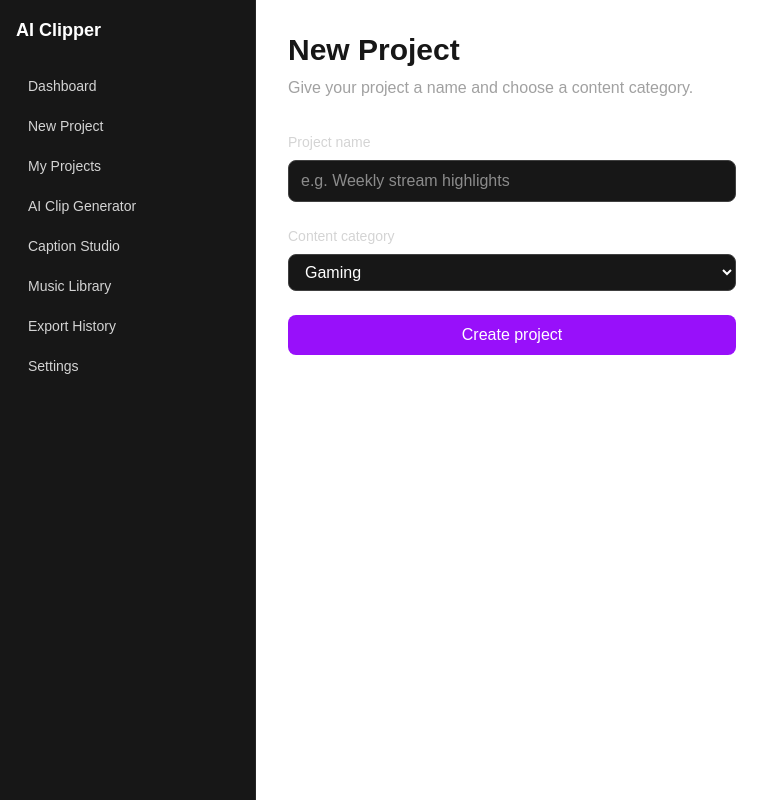
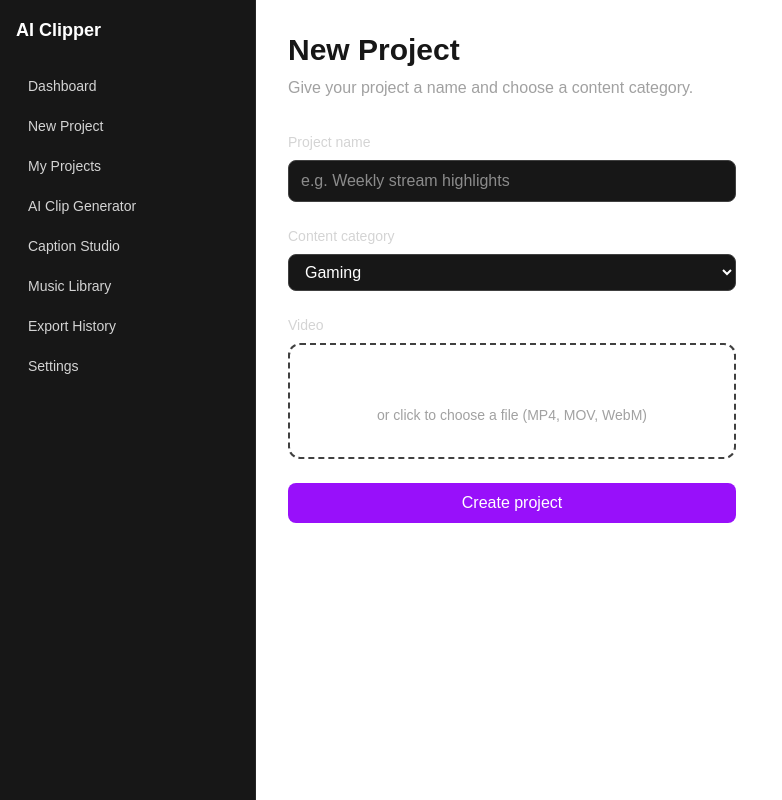
Before and after one commit to Pranav-pvs/ai-clipper, a Next.js app in the folder frontend/: page /projects/new in a window 1280 px wide. Shown: the whole page, without its empty margins (0-782 px from the left). Built offline with nearby package versions, Linux system fonts and the light colour scheme.

Commit message:
Add video upload dropzone to New Project form

```diff
--- a/frontend/src/app/projects/new/page.tsx
+++ b/frontend/src/app/projects/new/page.tsx
@@ -1,16 +1,18 @@
 "use client";
 
 import { useState } from "react";
+import VideoDropzone from "@/components/upload/VideoDropzone";
 
 const categories = ["Gaming", "Podcasts", "Cricket", "Other Sports", "Other"];
 
 export default function NewProjectPage() {
   const [name, setName] = useState("");
   const [category, setCategory] = useState(categories[0]);
+  const [videoFile, setVideoFile] = useState<File | null>(null);
 
   function handleSubmit(event: React.FormEvent<HTMLFormElement>) {
     event.preventDefault();
-    console.log("New project:", { name, category });
+    console.log("New project:", { name, category, file: videoFile?.name ?? null });
   }
 
   return (
@@ -48,6 +50,11 @@ export default function NewProjectPage() {
           </select>
         </label>
 
+        <div className="flex flex-col gap-2">
+          <span className="text-sm text-neutral-300">Video</span>
+          <VideoDropzone onFileSelected={setVideoFile} />
+        </div>
+
         <button
           type="submit"
           className="rounded-lg bg-purple-600 px-4 py-2 font-medium text-white hover:bg-purple-500"
--- /dev/null
+++ b/frontend/src/components/upload/VideoDropzone.tsx
@@ -0,0 +1,89 @@
+"use client";
+
+import { useRef, useState } from "react";
+
+const ACCEPTED_TYPES = ["video/mp4", "video/quicktime", "video/webm"];
+const MAX_FILE_SIZE_BYTES = 2 * 1024 * 1024 * 1024; // 2 GB
+
+function formatFileSize(bytes: number): string {
+  if (bytes < 1024 * 1024) return `${(bytes / 1024).toFixed(1)} KB`;
+  if (bytes < 1024 * 1024 * 1024) return `${(bytes / (1024 * 1024)).toFixed(1)} MB`;
+  return `${(bytes / (1024 * 1024 * 1024)).toFixed(2)} GB`;
+}
+
+type VideoDropzoneProps = {
+  onFileSelected: (file: File | null) => void;
+};
+
+export default function VideoDropzone({ onFileSelected }: VideoDropzoneProps) {
+  const inputRef = useRef<HTMLInputElement>(null);
+  const [isDragging, setIsDragging] = useState(false);
+  const [file, setFile] = useState<File | null>(null);
+  const [error, setError] = useState<string | null>(null);
+
+  function acceptFile(candidate: File | undefined) {
+    if (!candidate) return;
+
+    if (!ACCEPTED_TYPES.includes(candidate.type)) {
+      setError("Unsupported format. Please use MP4, MOV, or WebM.");
+      setFile(null);
+      onFileSelected(null);
+      return;
+    }
+
+    if (candidate.size > MAX_FILE_SIZE_BYTES) {
+      setError("File is too large. The maximum size is 2 GB.");
+      setFile(null);
+      onFileSelected(null);
+      return;
+    }
+
+    setError(null);
+    setFile(candidate);
+    onFileSelected(candidate);
+  }
+
+  function handleDrop(event: React.DragEvent<HTMLDivElement>) {
+    event.preventDefault();
+    setIsDragging(false);
+    acceptFile(event.dataTransfer.files[0]);
+  }
+
+  return (
+    <div className="flex flex-col gap-3">
+      <div
+        onClick={() => inputRef.current?.click()}
+        onDragOver={(e) => {
+          e.preventDefault();
+          setIsDragging(true);
+        }}
+        onDragLeave={() => setIsDragging(false)}
+        onDrop={handleDrop}
+        className={`cursor-pointer rounded-xl border-2 border-dashed p-8 text-center transition-colors ${
+          isDragging
+            ? "border-purple-500 bg-purple-950/30"
+            : "border-neutral-700 hover:border-neutral-500"
+        }`}
+      >
+        <p className="font-medium text-white">Drag and drop a video here</p>
+        <p className="mt-1 text-sm text-neutral-400">or click to choose a file (MP4, MOV, WebM)</p>
+        <input
+          ref={inputRef}
+          type="file"
+          accept="video/mp4,video/quicktime,video/webm"
+          className="hidden"
+          onChange={(e) => acceptFile(e.target.files?.[0])}
+        />
+      </div>
+
+      {error && <p className="text-sm text-red-400">{error}</p>}
+
+      {file && (
+        <div className="rounded-lg border border-neutral-700 bg-neutral-900 px-3 py-2 text-sm">
+          <span className="text-white">{file.name}</span>
+          <span className="ml-2 text-neutral-400">{formatFileSize(file.size)}</span>
+        </div>
+      )}
+    </div>
+  );
+}
```
